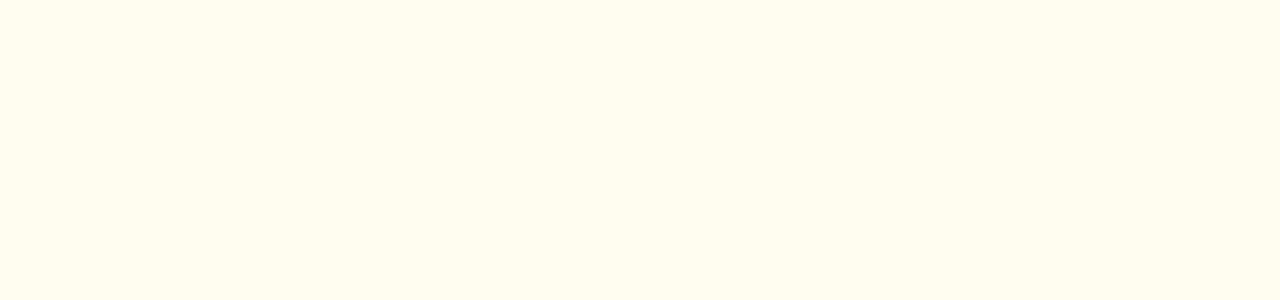
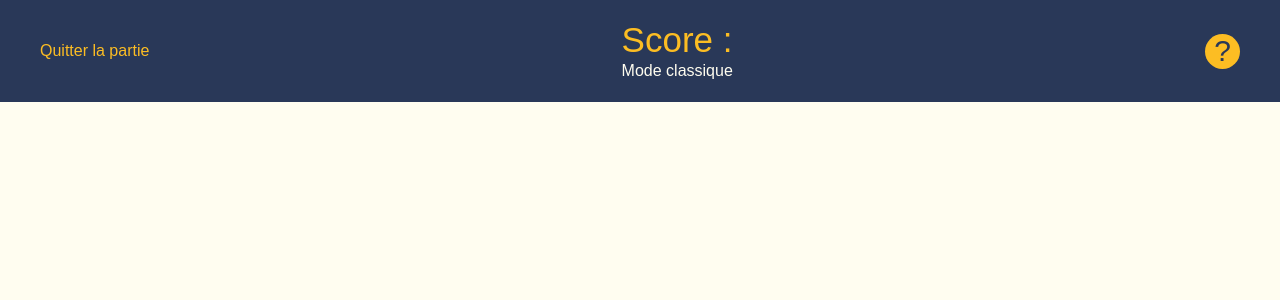
Before and after one commit to Mael-Roulette/PixelTime, a React (Vite) app in the folder frontend/: page /gameboard in a window 1280 px wide. Shown: the top 300 px of the page. Built offline with nearby package versions, Linux system fonts and the light colour scheme; a web font is replaced by a local one.

Commit message:
Début gameboard

```diff
--- a/frontend/src/components/gameUi/CardMode.jsx
+++ b/frontend/src/components/gameUi/CardMode.jsx
@@ -21,7 +21,7 @@ const CardMode = ({ title, description, type, image }) => {
 			</div>
 
 			<NavLink
-				to={`/plateau-de-jeu?type=${type}`}
+				to={`/gameboard?type=${type}`}
 				className='card-mode-link button-primary'
 			>
 				Jouer
--- a/frontend/src/locales/fr/translation.json
+++ b/frontend/src/locales/fr/translation.json
@@ -15,7 +15,7 @@
     },
     "footer": {
         "sloggan": "Le jeu où chaque époque a sa manette",
-        "navigation": "navigation",
+        "navigation": "Navigation",
         "home": "Accueil",
         "myAccount": "Mon compte",
         "contact": "Contact",
--- a/frontend/src/pages/Game/GameBoard.jsx
+++ b/frontend/src/pages/Game/GameBoard.jsx
@@ -1,3 +1,33 @@
+import { useTranslation } from "react-i18next";
+import { NavLink } from "react-router";
+
+
 export default function GameBoard() {
-  <h1>Plateau de jeu</h1>
+  const { t } = useTranslation();
+
+  return (
+    <>
+      <div className="game">
+        <div className="game-info-container">
+          <NavLink to='/gamechoice' className='game-info-back'>
+            {t("game.leave")}
+          </NavLink>
+          <div className="game-info-center">
+            <h1 className="game-info-center-score">{t("game.score")} : </h1>
+            <p className="game-info-center-mode">{t("global.classicMode")}</p>
+            {/* mettre une fonction qui affiche le nom du mode selon celui choisi */}
+          </div>
+          <div className="game-info-clue">
+            <p className="game-info-clue-text">?</p>
+          </div>
+        </div>
+
+        <div className="game-board-container">
+        </div>
+
+        <div className="game-hand-container">
+        </div>
+      </div>
+    </>
+  );
 }
--- a/frontend/src/pages/Game/GameChoice.jsx
+++ b/frontend/src/pages/Game/GameChoice.jsx
@@ -18,7 +18,7 @@ export default function GameChoice() {
 					<CardMode
 						title={t("global.classicMode")}
 						description={t("gameChoice.classicModeDescription")}
-						type={"classique"}
+						type={"classic"}
 						image={"/fond-classique.webp"}
 					/>
 
@@ -32,7 +32,7 @@ export default function GameChoice() {
 					<CardMode
 						title={t("global.livesMode")}
 						description={t("gameChoice.livesModeDescription")}
-						type={"survie"}
+						type={"lives"}
 						image={"/fond-vies.webp"}
 					/>
 				</div>
--- /dev/null
+++ b/frontend/src/scss/pages/_game-board.scss
@@ -0,0 +1,48 @@
+@use "../abstracts" as *;
+
+/* -------------------------------------------------- */
+/* ---------- Plateau de jeu ---------- */
+/* -------------------------------------------------- */
+
+.game {
+    background-color: $blue;
+    width: 100%;
+    height: 100%;
+
+    &-info {
+        &-container {
+            width: 100%;
+            display: flex;
+            flex-direction: row;
+            align-items: center;
+            justify-content: space-between;
+            padding: 2rem 4rem;
+        }
+        &-back {
+            color: $yellow;
+        }
+        &-center {
+            &-score {
+                color: $yellow;
+            }
+            &-mode {
+                color: $white;
+            }
+        }
+        &-clue {
+            background-color: $yellow;
+            border-radius: 50rem;
+            width: 3.5rem;
+            height: 3.5rem;
+            display: flex;
+            align-items: center;
+            justify-content: center;
+            &-text {
+                color: $blue;
+                font-size: 3rem;
+
+            }
+        }
+
+    }
+}
--- a/frontend/src/scss/pages/_index.scss
+++ b/frontend/src/scss/pages/_index.scss
@@ -1,3 +1,4 @@
 @forward 'home';
 @forward 'auth';
-@forward 'game-choice'
+@forward 'game-choice';
+@forward 'game-board';
```
